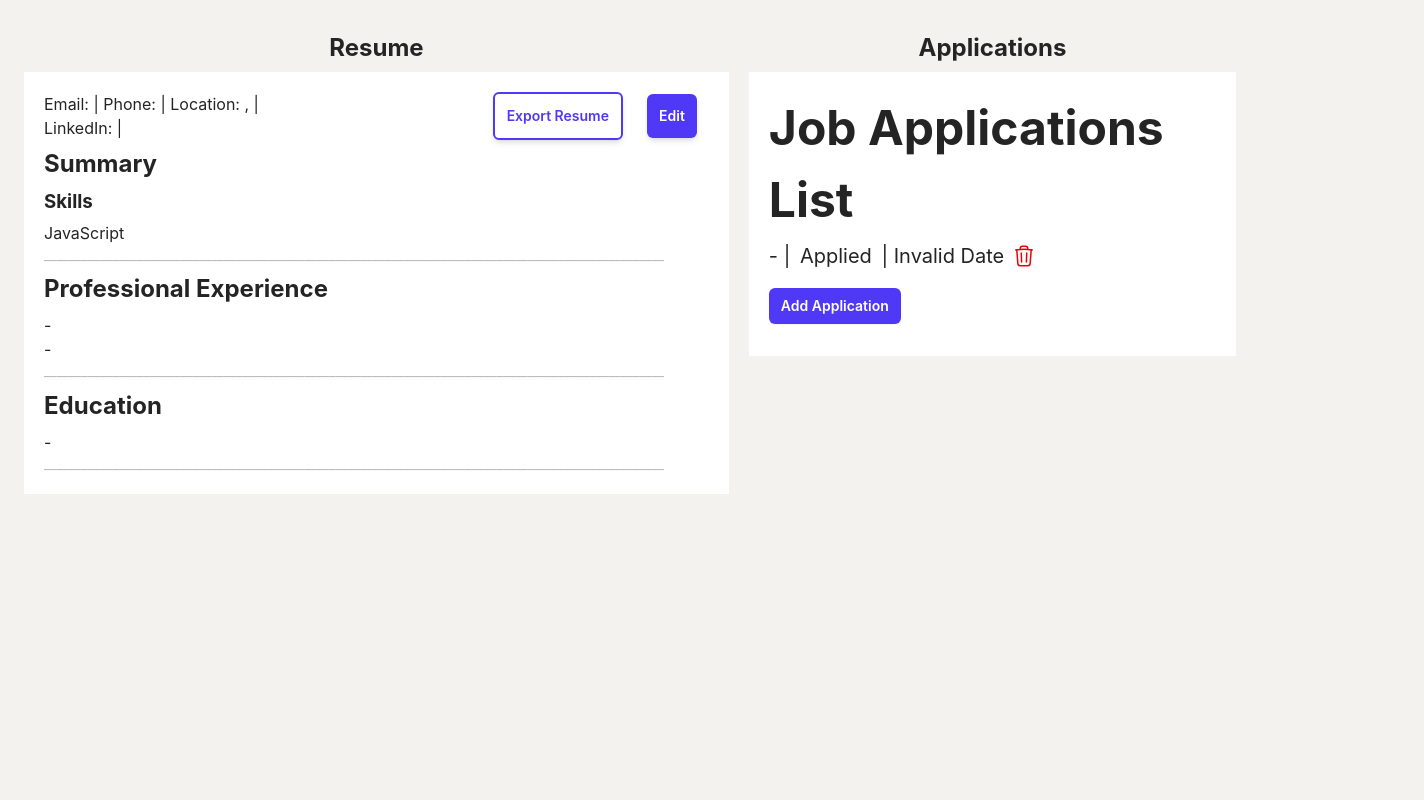
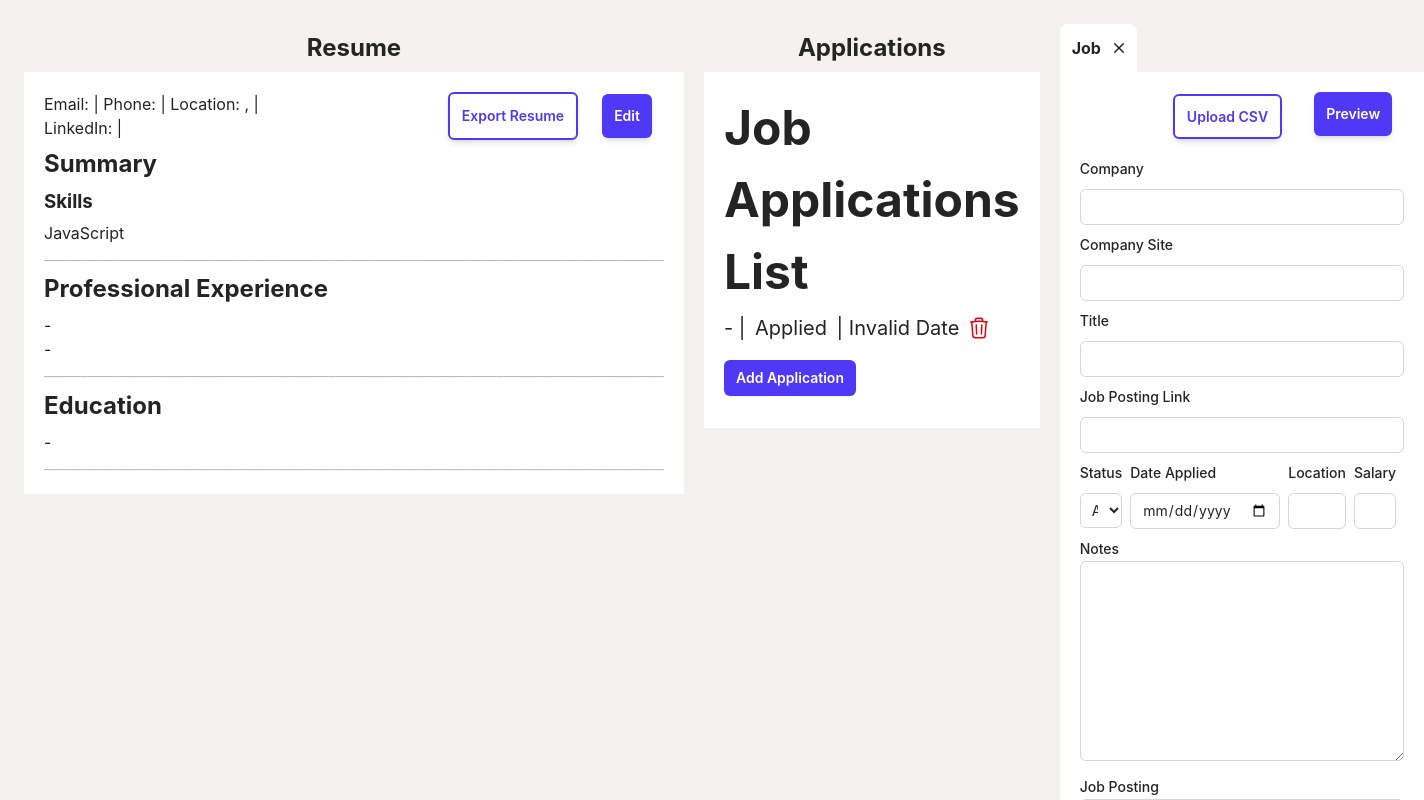
Before and after one commit to jmy-kellogg/tyfyc-react, a React (Vite) app: page / in a window 1280 px wide. Both pictures are taken after a click on the button "Add Application". Shown: the top 800 px of the page, 1424 px wide, since content can reach past the window. Built offline with nearby package versions, Linux system fonts and the light colour scheme.

Commit message:
add tabs to jobs in full view

```diff
--- a/src/client/App.tsx
+++ b/src/client/App.tsx
@@ -33,10 +33,6 @@ function App() {
   });
 
   useEffect(() => {
-    const staticTabs: TabsList = [
-      { label: "Resume", value: "resume" },
-      { label: "Applications", value: "applications" },
-    ];
     const dynamicTabs: TabsList = openTabs.map((jobId) => {
       const application = applications.find((job) => job.jobId === jobId);
       const company = application?.company || "Job";
@@ -45,9 +41,19 @@ function App() {
         value: jobId,
       };
     });
-
+    if (smallDisplay) {
+      const staticTabs: TabsList = [
+        { label: "Resume", value: "resume" },
+        { label: "Applications", value: "applications" },
+      ];
       setTabs([...staticTabs, ...dynamicTabs]);
-  }, [openTabs, applications]);
+    } else {
+      setTabs(dynamicTabs);
+      if (!openTabs.includes(active)) {
+        setActive(openTabs[0]);
+      }
+    }
+  }, [openTabs, applications, smallDisplay]);
 
   return (
     <>
@@ -61,20 +67,36 @@ function App() {
         {(active == "applications" || !smallDisplay) && (
           <Applications smallDisplay={smallDisplay} setActive={setActive} />
         )}
-        {openTabs.map((jobId) => {
+        {/* ToDo: cleanup and simplify navigation */}
+        {smallDisplay &&
+          openTabs.map((jobId) => {
             const application = applications.find((job) => job.jobId === jobId);
             if (application) {
               return (
                 active === jobId && (
-                <JobPosting
-                  key={jobId}
-                  smallDisplay={smallDisplay}
-                  application={application}
-                />
+                  <JobPosting key={jobId} application={application} />
                 )
               );
             }
           })}
+
+        {!smallDisplay && (
+          <div>
+            <Tabs tabs={tabs} active={active} setActive={setActive} />
+            {openTabs.map((jobId) => {
+              const application = applications.find(
+                (job) => job.jobId === jobId
+              );
+              if (application) {
+                return (
+                  active === jobId && (
+                    <JobPosting key={jobId} application={application} />
+                  )
+                );
+              }
+            })}
+          </div>
+        )}
       </div>
     </>
   );
--- a/src/client/components/jobPosting/Index.tsx
+++ b/src/client/components/jobPosting/Index.tsx
@@ -7,14 +7,13 @@ import JobDoc from "./JobDoc";
 import type { State, Application, ApplicationsList } from "../../../types";
 
 interface Props {
-  smallDisplay: boolean;
   application: Application;
 }
 
 type CsvRow = Array<string>;
 type CsvData = Array<CsvRow>;
 
-function JobPosting({ smallDisplay, application }: Props) {
+function JobPosting({ application }: Props) {
   const [showForm, setShowForm] = useState<boolean>(!application.company);
   const [data, setData] = useState<CsvData>([]);
   const applications: ApplicationsList = useSelector(
@@ -30,9 +29,7 @@ function JobPosting({ smallDisplay, application }: Props) {
   }, [applications]);
   return (
     <>
-      <div className="mx-5 w-full max-w-3xl">
-        {!smallDisplay && <h2 className="text-center">Job Posting</h2>}
-
+      <div className="w-full max-w-3xl">
         <div className="float-right m-5">
           {!showForm && (
             <CSVLink
```
Lines whose indentation alone changed are shown as unchanged.
